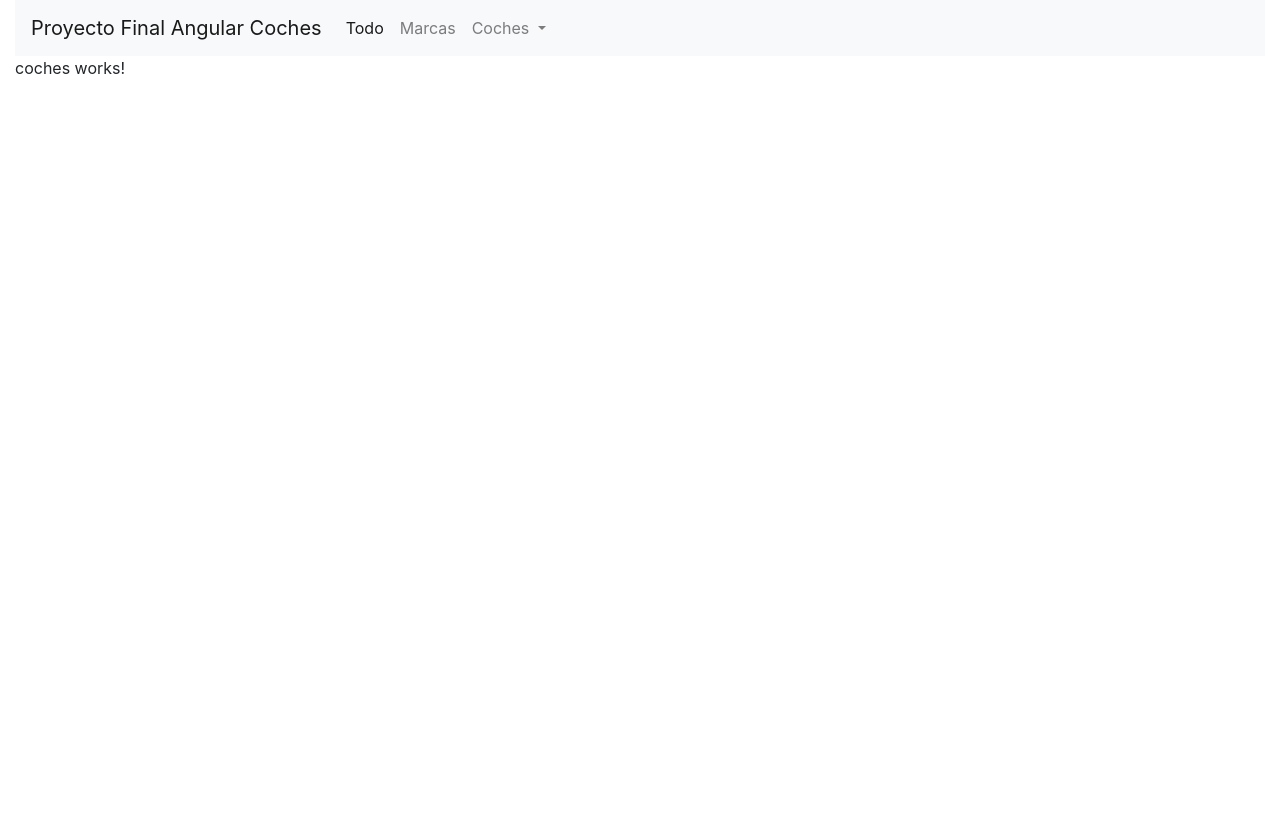
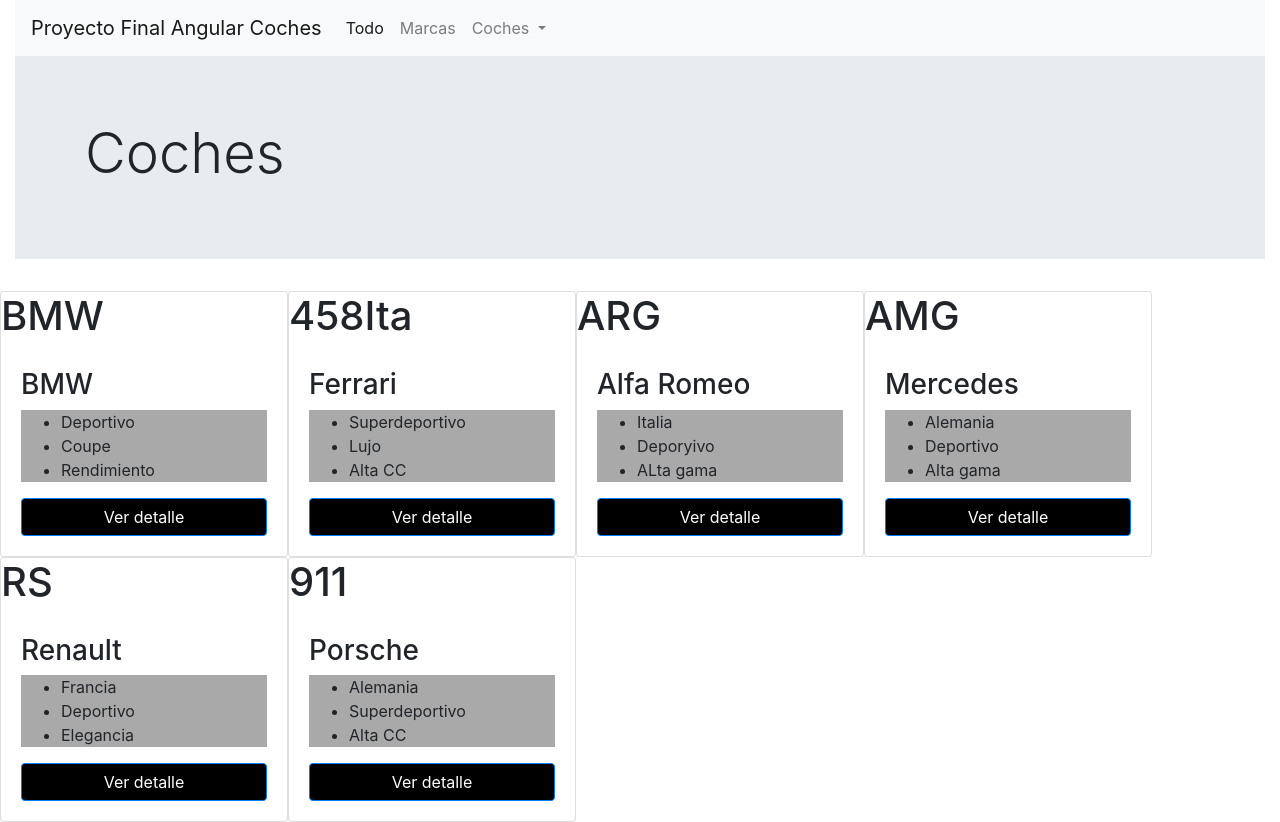
Before and after one commit to IronetIvan/AngularProjects, an Angular app in the folder Proyectos/ProyectoCochesFinal/: page /coches in a window 1280 px wide. Before the commit the page ends 800 px from the top, so only its background shows below. Built offline with nearby package versions, Linux system fonts and the light colour scheme.

Commit message:
act logos OK

```diff
--- a/Proyectos/ProyectoCochesFinal/src/app/components/barra-superior/barra-superior.component.html
+++ b/Proyectos/ProyectoCochesFinal/src/app/components/barra-superior/barra-superior.component.html
@@ -10,10 +10,10 @@
           <a class="nav-link" [routerLink]="['/todos']" routerLinkActive="router-link-active">Todo <span class="sr-only">(current)</span></a>
         </li>
         <li class="nav-item">
-          <a class="nav-link" [routerLink]="['/Marcas']" routerLinkActive="router-link-active">Marcas</a>
+          <a class="nav-link" [routerLink]="['/marcas']" routerLinkActive="router-link-active">Marcas</a>
         </li>
         <li class="nav-item dropdown">
-          <a class="nav-link dropdown-toggle" [routerLink]="['/Coches']" routerLinkActive="router-link-active" id="navbarDropdown" role="button" data-toggle="dropdown" aria-haspopup="true" aria-expanded="false">
+          <a class="nav-link dropdown-toggle" [routerLink]="['/coches']" routerLinkActive="router-link-active" id="navbarDropdown" role="button" data-toggle="dropdown" aria-haspopup="true" aria-expanded="false">
             Coches
           </a>
           <div class="dropdown-menu" aria-labelledby="navbarDropdown">
--- a/Proyectos/ProyectoCochesFinal/src/app/components/coches/coches.component.css
+++ b/Proyectos/ProyectoCochesFinal/src/app/components/coches/coches.component.css
@@ -0,0 +1,3 @@
+.centro{
+    align-content: center;
+}
--- a/Proyectos/ProyectoCochesFinal/src/app/components/coches/coches.component.html
+++ b/Proyectos/ProyectoCochesFinal/src/app/components/coches/coches.component.html
@@ -1 +1,20 @@
-<p>coches works!</p>
+<div class="jumbotron jumbotron-fluid">
+    <div class="container">
+      <h1 class="display-4">Coches</h1>
+    </div>
+</div>
+
+<div class="row">
+    <div class="card" style="width: 18rem;" *ngFor="let item of coches">
+        <h1 class="centro"> {{item.siglas}}</h1>
+        <div class="card-body">
+            <h3 class="centrartitulo">{{item.nombre}}</h3>
+                <ul style="background-color: darkgray;">
+                    <li *ngFor="let caracteristicas of item.caracteristicas">{{caracteristicas}}</li>
+                </ul>
+                <img [src]="marcas   .imagen" *ngFor="let marcas of item.marcas" style="width: 100px; height: 100px;" >
+
+                <button #elemento class="btn btn-primary btn-block" (click)="mandarMensaje(item)" style="background: black;">Ver detalle</button>
+        </div>
+    </div>
+</div>
--- a/Proyectos/ProyectoCochesFinal/src/app/components/coches/coches.component.ts
+++ b/Proyectos/ProyectoCochesFinal/src/app/components/coches/coches.component.ts
@@ -1,4 +1,8 @@
 import { Component, OnInit } from '@angular/core';
+import { DatosService } from 'src/app/services/datos.service';
+import { Marca} from 'src/app/utils/marca';
+import { Coche } from 'src/app/utils/coche';
+import { ActivatedRoute } from '@angular/router';
 
 @Component({
   selector: 'app-coches',
@@ -7,9 +11,18 @@
 })
 export class CochesComponent implements OnInit {
 
-  constructor() { }
+  coches:Coche[];
+  parametro:string[];
 
-  ngOnInit(): void {
+  constructor(private servicio:DatosService, private rutas:ActivatedRoute) { }
+
+  ngOnInit() {
+    this.coches= this.servicio.getAllCoches()
+    this.rutas.params.subscribe(param =>{
+      console.log(param);
+
+    });
+    //this.coches = this.servicio.getArrayCoches()
   }
 
 }
--- a/Proyectos/ProyectoCochesFinal/src/app/components/marcas/marcas.component.html
+++ b/Proyectos/ProyectoCochesFinal/src/app/components/marcas/marcas.component.html
@@ -1 +1,17 @@
-<p>marcas works!</p>
+<div class="jumbotron jumbotron-fluid">
+    <div class="container">
+      <h1 class="display-4">Marcas</h1>
+    </div>
+</div>
+
+<div class="row">
+    <div class="card" style="width: 18rem;" *ngFor="let item of marcas">
+        <img [src]="item.imagen" class="card-img-top" alt="...">
+        <div class="card-body">
+            <h5 class="card-title">{{item.titulo}}</h5>
+            <p class="card-text">{{item.descripcion}}</p>
+            <button #elemento class="btn btn-primary btn-block" (click)="mandarMensaje(item)" style="background: black;">Ver detalle</button>
+        </div>
+    </div>
+
+</div>
--- a/Proyectos/ProyectoCochesFinal/src/app/components/marcas/marcas.component.ts
+++ b/Proyectos/ProyectoCochesFinal/src/app/components/marcas/marcas.component.ts
@@ -1,4 +1,6 @@
 import { Component, OnInit } from '@angular/core';
+import { Marca } from 'src/app/utils/marca';
+import { DatosService } from 'src/app/services/datos.service';
 
 @Component({
   selector: 'app-marcas',
@@ -6,10 +8,12 @@
   styleUrls: ['./marcas.component.css']
 })
 export class MarcasComponent implements OnInit {
+  marcas:Marca[];
 
-  constructor() { }
+  constructor(private servicios:DatosService) { }
 
   ngOnInit(): void {
+    this.marcas= this.servicios.getAllMarcas();
   }
 
 }
--- a/Proyectos/ProyectoCochesFinal/src/app/components/todo/todo.component.html
+++ b/Proyectos/ProyectoCochesFinal/src/app/components/todo/todo.component.html
@@ -1 +1,40 @@
-<p>todo works!</p>
+<div class="container">
+    <h1 class="display-4">Marcas</h1>
+</div>
+
+
+<br><br>
+
+<div class="row" *ngIf="mostrarMarcas">
+    <div class="card" style="width: 18rem;" *ngFor="let item of marcas">
+        <img [src]="item.imagen" class="card-img-top" alt="...">
+        <div class="card-body">
+            <h5 class="card-title">{{item.titulo}}</h5>
+            <p class="card-text">{{item.descripcion}}</p>
+            <button #elemento class="btn btn-primary btn-block" (click)="mandarMensaje(item)" style="background: black;">Ver detalle</button>
+        </div>
+    </div>
+
+</div>
+
+<br><br><br><br>
+
+<div class="container">
+    <h1 class="display-4">Coches</h1>
+</div>
+
+<br><br>
+
+<div class="row" *ngIf="mostrarCoches">
+  <div class="card" style="width: 18rem;" *ngFor="let item of coches">
+      <h1 class="centro"> {{item.siglas}}</h1>
+      <div class="card-body">
+          <h3 class="centrartitulo">{{item.nombre}}</h3>
+              <ul style="background-color: darkgray;">
+                  <li *ngFor="let caracteristicas of item.caracteristicas">{{caracteristicas}}</li>
+              </ul>
+              <img [src]="marcas   .imagen" *ngFor="let marcas of item.marcas" style="width: 100px; height: 100px;" >
+
+              <button #elemento class="btn btn-primary btn-block" (click)="mandarMensaje(item)" style="background: black;">Ver detalle</button>
+      </div>
+  </div>
--- a/Proyectos/ProyectoCochesFinal/src/app/components/todo/todo.component.ts
+++ b/Proyectos/ProyectoCochesFinal/src/app/components/todo/todo.component.ts
@@ -1,4 +1,7 @@
 import { Component, OnInit } from '@angular/core';
+import { DatosService } from 'src/app/services/datos.service';
+import { Coche } from 'src/app/utils/coche';
+import { Marca } from 'src/app/utils/marca';
 
 @Component({
   selector: 'app-todo',
@@ -6,10 +9,16 @@
   styleUrls: ['./todo.component.css']
 })
 export class TodoComponent implements OnInit {
+  mostrarMarcas:boolean= true;
+  mostrarCoches:boolean= true;
+  coches:Coche[];
+  marcas:Marca[];
 
-  constructor() { }
+  constructor(private servicios:DatosService) { }
 
   ngOnInit(): void {
+    this.coches = this.servicios.getAllCoches();
+    this.marcas= this.servicios.getAllMarcas();
   }
 
 }
--- a/Proyectos/ProyectoCochesFinal/src/app/services/datos.service.ts
+++ b/Proyectos/ProyectoCochesFinal/src/app/services/datos.service.ts
@@ -9,11 +9,11 @@
 export class DatosService {
 
   cocheBMW:Marca = {titulo:"BMW", descripcion:"Marca alemana vehículos de alta gama",imagen:"../assets/images/bmwlogo.png"}
-  cocheFerrari:Marca = {titulo:"Ferrari", descripcion:"Marca italiana vehículos deportivos de alto rendimiento",imagen:"../assets/images/bmwlogo.png"}
-  cocheRomeo:Marca = {titulo:"Alfa Romeo", descripcion:"Marca italiana vehículos de alta gama",imagen:"../assets/images/bmwlogo.png"}
-  cocheMercedes:Marca = {titulo:"Mercedes", descripcion:"Marca alemana vehículos de alta gama",imagen:"../assets/images/bmwlogo.png"}
-  cocheRenault:Marca = {titulo:"Renault", descripcion:"Marca francesa vehículos de media y alta gama",imagen:"../assets/images/bmwlogo.png"}
-  cochePorsche:Marca = {titulo:"Porsche", descripcion:"Marca alemana vehículos deportivos con grandes prestaciones",imagen:"../assets/images/bmwlogo.png"}
+  cocheFerrari:Marca = {titulo:"Ferrari", descripcion:"Marca italiana vehículos deportivos de alto rendimiento",imagen:"../assets/images/ferrari.png"}
+  cocheRomeo:Marca = {titulo:"Alfa Romeo", descripcion:"Marca italiana vehículos de alta gama",imagen:"../assets/images/alfaromeo.png"}
+  cocheMercedes:Marca = {titulo:"Mercedes", descripcion:"Marca alemana vehículos de alta gama",imagen:"../assets/images/mercedes.png"}
+  cocheRenault:Marca = {titulo:"Renault", descripcion:"Marca francesa vehículos de media y alta gama",imagen:"../assets/images/renault.png"}
+  cochePorsche:Marca = {titulo:"Porsche", descripcion:"Marca alemana vehículos deportivos con grandes prestaciones",imagen:"../assets/images/porsche.png"}
   marcas:Marca[]= [this.cocheBMW,this.cocheFerrari, this.cocheMercedes, this.cochePorsche, this.cocheRenault, this.cocheRomeo]
 
   coches:Coche[]=[
```
Also changed, not shown: 2 other files (tests, documents, lock files or other folders).
